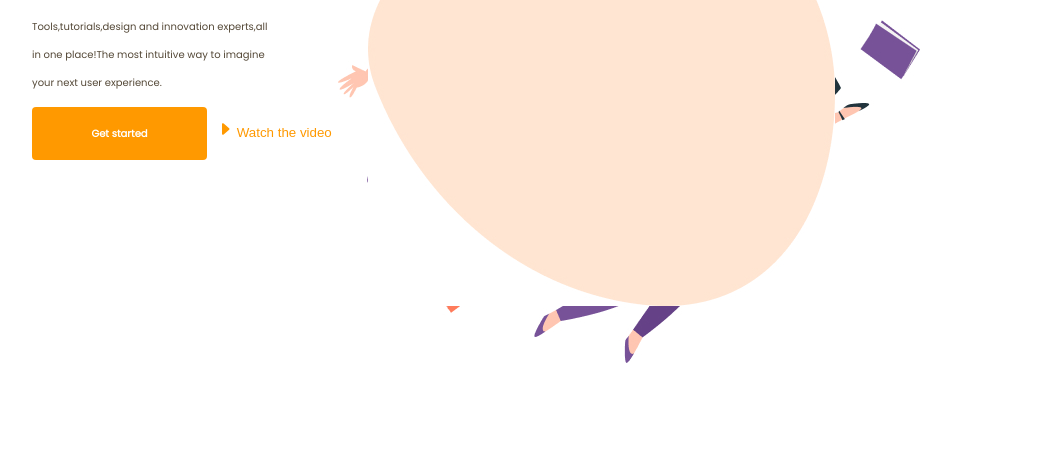
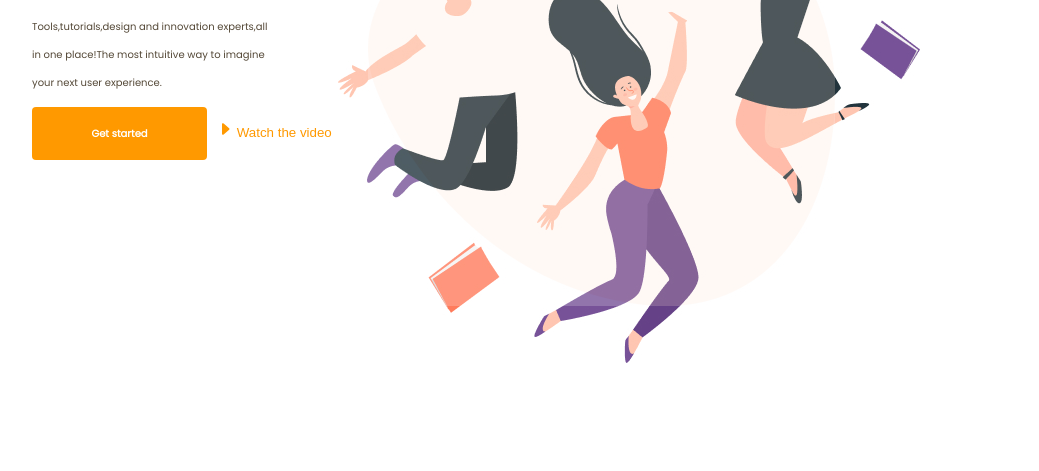
Before and after one commit to Allano256/position-transform, a plain HTML site: page index.html in a window 1280 px wide. Shown: the part 329-800 px from the top of the page, without its empty margins (119-1158 px from the left). Drawn offline with Linux system fonts and the light colour scheme.

Commit message:
added opacity to image

```diff
--- a/index.html
+++ b/index.html
@@ -47,13 +47,16 @@
 
 
               <div class="items">
-                <div class="item-1">
+
+                <div class="item-2">
                 <img src="/images/Jumping.jpg"  allt="people jumping">
               </div>
-              <div class="item-2">
+            <div class="item-1">
           <img src="/images/Oval.jpg" allt="oval">
         </div>
-        </div>
+
+              </div>
+
 
             </section>
 
--- a/styles/index.css
+++ b/styles/index.css
@@ -140,21 +140,26 @@ p {
     background-repeat: no-repeat;
     position: relative;
 
+
 }
-.item-1  {
+.item-2  {
     position: absolute;
     width: 605px;
     height: 496px;
+    opacity: 1;
 
 }
-.item-2{
+.item-1{
 
     background-color: #FFE5D2;
     transform:matrix(-1. 0, 0, 1, 0,0);
     width: 467px;
     height: 438px;
-    transform: translatex(0px 3px);
+    /*transform: translatex(0px 3px);*/
     position: absolute;
     left: 30px;
-    z-index: -0.3;
+    right: 0%;
+    opacity:0.2;
+
 }
+/*Need to complete the opacity feature on image */
```
